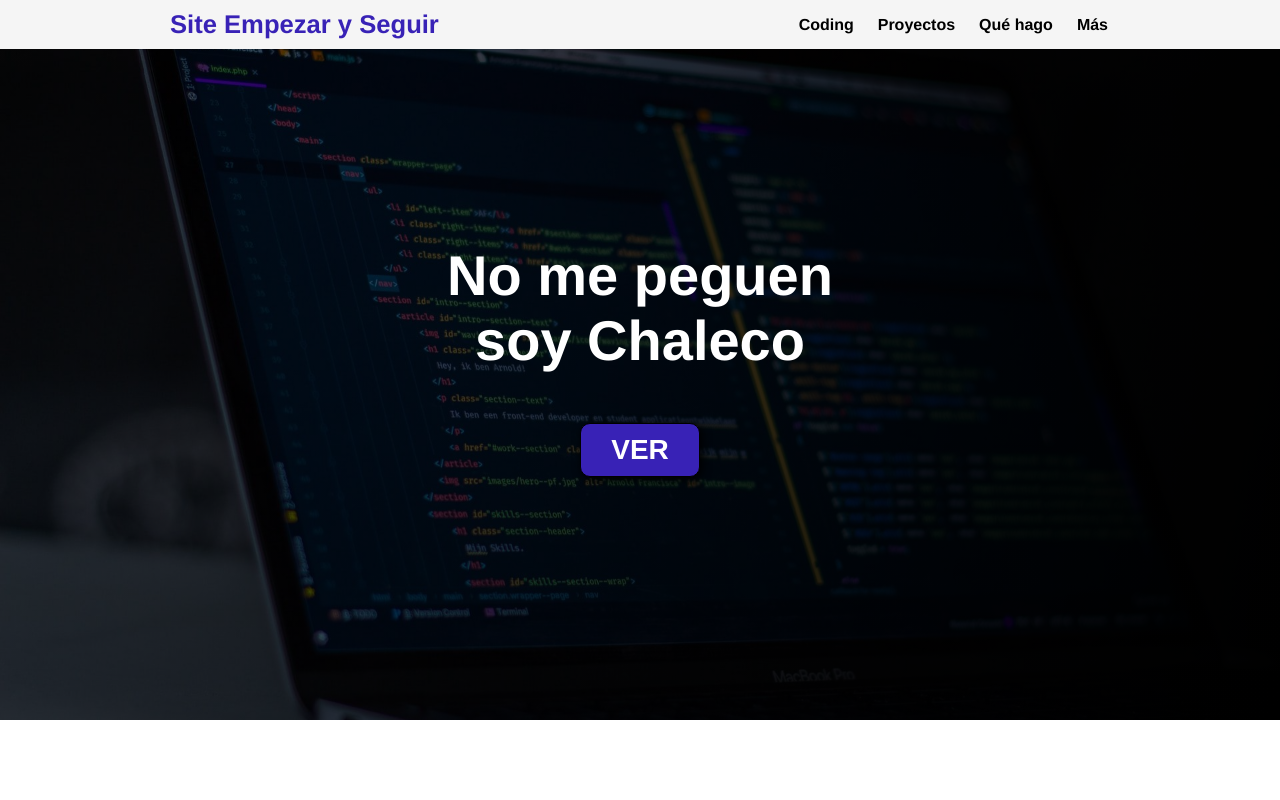
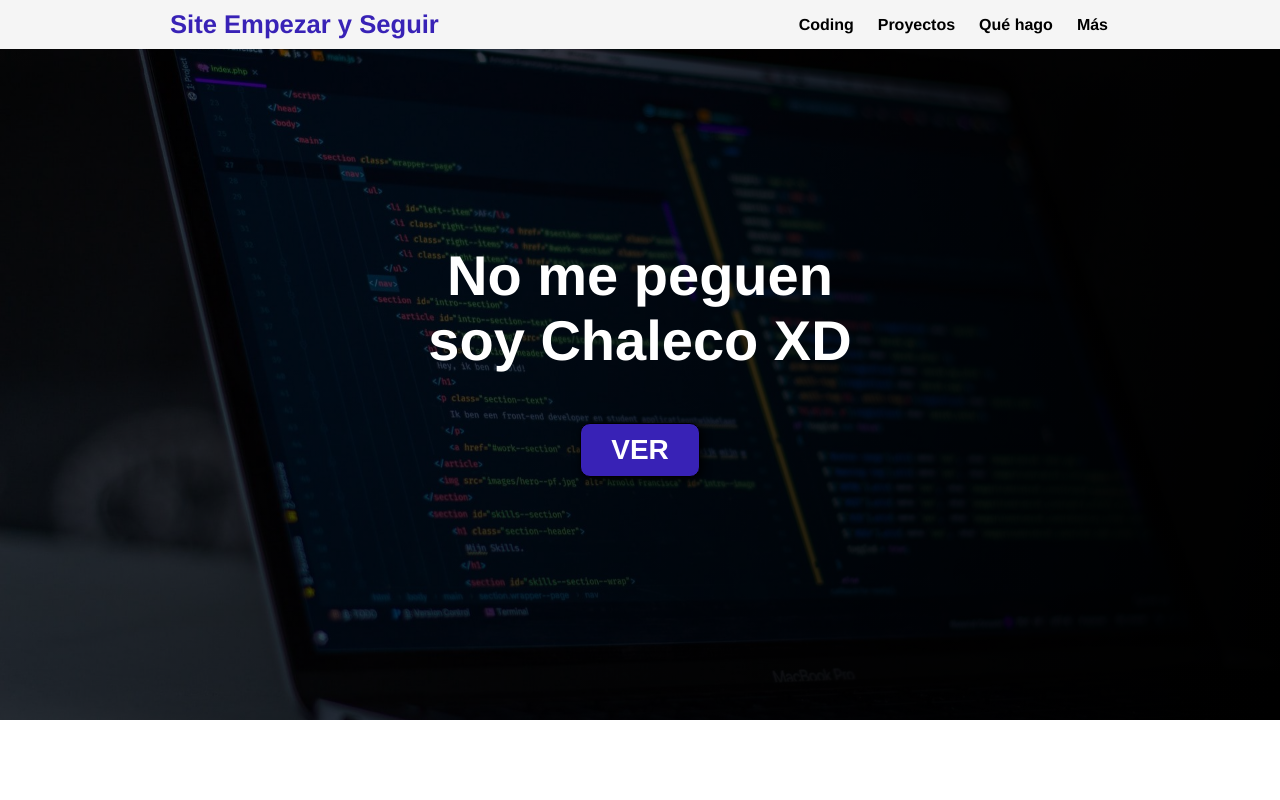
Before and after one commit to andresStartStayWin/htmlcsspersonal, a plain HTML site: page index.html in a window 1280 px wide. Shown: the top 800 px of the page. Drawn offline with Linux system fonts and the light colour scheme.

Commit message:
lo cloné en la PC y lo vovlí a subir a github

```diff
--- a/index.html
+++ b/index.html
@@ -21,7 +21,7 @@
     </header>
 
     <section id="hero">
-        <h1>No me peguen <br>soy Chaleco</h1>
+        <h1>No me peguen <br>soy Chaleco XD</h1>
             <button onclick="location.href='/andres-sitio-web-empezar-y-seguir/ProyectosYSeguimiento.html'">VER</button>
 
     </section>
```
Also changed, not shown: blog.html (+1 -0 lines).
